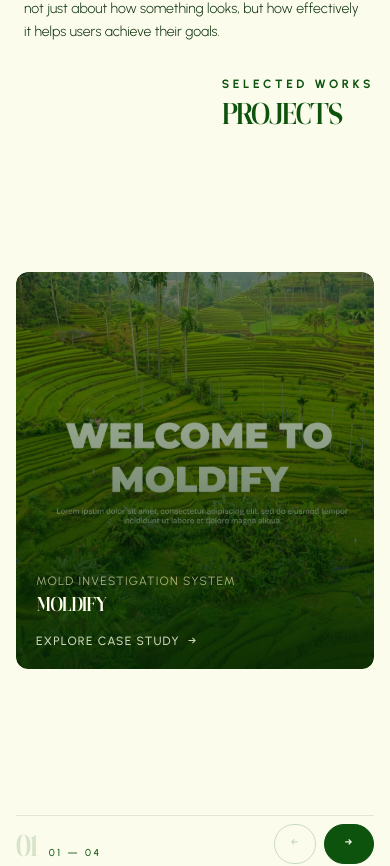
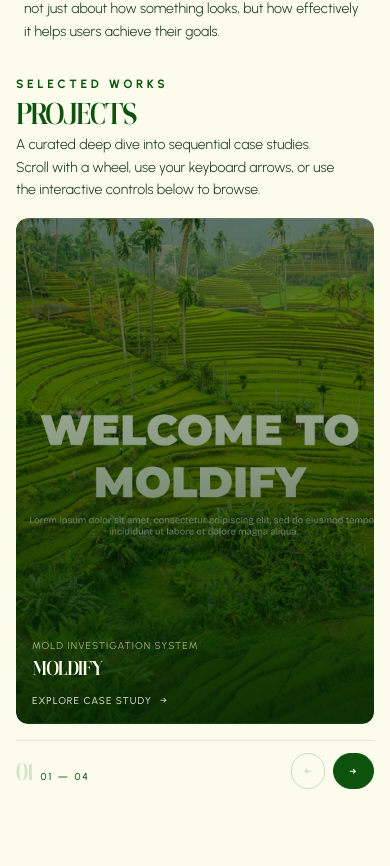
Before and after one commit to gabxillaa/main-portfolio, a Next.js app: page / in a window 390 px wide. Shown: the part 1814-2680 px from the top of the page. Built offline with nearby package versions, Linux system fonts and the light colour scheme; no server answers.

Commit message:
fixed responsiveness issue in the projects section

```diff
--- a/app/components/landing-page/projects.tsx
+++ b/app/components/landing-page/projects.tsx
@@ -18,11 +18,10 @@ export default function ArcCarousel() {
   return (
     <section
       id="projects"
-      className="relative w-full min-h-screen md:h-screen bg-[var(--background)] overflow-hidden px-4 md:px-12 lg:px-16 flex flex-col justify-between pt-8 pb-6 md:py-12 gap-6"
+      className="relative w-full min-h-screen bg-[var(--background)] overflow-hidden flex flex-col px-4 sm:px-8 md:px-12 lg:px-16 pt-8 pb-6 sm:pt-10 sm:pb-8 md:py-12 gap-4 sm:gap-6"
     >
       {/* ── ROW 1: Editorial Section Header ── */}
-      {/* Fixed: Restructured layout using flex justification to anchor description to the absolute right edge */}
-      <div className="w-full max-w-6xl mx-auto flex flex-col sm:flex-row justify-between items-end gap-4 shrink-0 selection:bg-[var(--primary)] selection:text-[var(--background)]">
+      <div className="w-full max-w-6xl mx-auto flex flex-col sm:flex-row sm:items-end sm:justify-between gap-2 sm:gap-6 shrink-0 selection:bg-[var(--primary)] selection:text-[var(--background)]">
         <div className="flex flex-col items-start">
           <span className="text-xs font-[family-name:var(--font-body)] tracking-[0.3em] text-[var(--primary)] font-bold block mb-1 uppercase">
             Selected Works
@@ -32,17 +31,33 @@ export default function ArcCarousel() {
           </h2>
         </div>
 
-        {/* Fixed: Set text-right, justified-end, and balanced max-width to cleanly flush against the carousel frame boundary */}
-        <div className="hidden sm:block max-w-sm text-right self-end">
-          <p className="font-[family-name:var(--font-body)] text-sm md:text-base leading-relaxed text-[var(--dark-green)] space-y-5 max-w-xl text-left font-light">
-            A curated deep dive into sequential case studies. Scroll with a wheel, use your keyboard arrows, or use the interactive frame dashboard below to browse.
+        <div className="sm:block max-w-xs sm:max-w-sm text-left sm:text-right self-start sm:self-end">
+          <p className="font-[family-name:var(--font-body)] text-sm leading-relaxed text-[var(--dark-green)] font-light">
+            A curated deep dive into sequential case studies. Scroll with a
+            wheel, use your keyboard arrows, or use the interactive controls
+            below to browse.
           </p>
         </div>
       </div>
 
-      {/* ── ROW 2: Screen-Bounded Dynamic Slide Runway ── */}
-      <div className="relative w-full h-[48vh] md:h-auto md:flex-1 min-h-[300px] overflow-hidden shrink-0 md:shrink font-sans">
-        <div className="w-full h-full max-w-6xl mx-auto py-1">
+      {/* ── ROW 2: Swiper Slide Runway ── */}
+      {/*
+        Swiper injects its own .swiper and .swiper-wrapper divs that don't
+        inherit h-full from Tailwind. We give the outer runway an explicit
+        height via inline style so the chain never breaks, and override the
+        Swiper internals with the global CSS block below.
+      */}
+      <style>{`
+        .mySwiper { height: 100% !important; }
+        .mySwiper .swiper-wrapper { height: 100% !important; }
+        .mySwiper .swiper-slide { height: 100% !important; }
+      `}</style>
+
+      <div
+        className="relative w-full overflow-hidden shrink-0 md:shrink"
+        style={{ height: "clamp(280px, 60vh, 560px)" }}
+      >
+        <div className="w-full h-full max-w-6xl mx-auto">
           <Swiper
             navigation={{
               prevEl: ".custom-editorial-prev",
@@ -51,19 +66,19 @@ export default function ArcCarousel() {
             mousewheel={{ forceToAxis: true }}
             keyboard={{ enabled: true }}
             modules={[Navigation, Mousewheel, Keyboard]}
-            spaceBetween={20}
+            spaceBetween={16}
             slidesPerView={1}
             grabCursor={true}
             onSlideChange={(swiper) => setActiveIndex(swiper.activeIndex + 1)}
-            className="mySwiper w-full h-full overflow-hidden rounded-xl"
+            className="mySwiper w-full overflow-hidden rounded-xl"
           >
-            {projects.map((project, index) => (
+            {projects.map((project) => (
               <SwiperSlide key={project.slug} className="w-full h-full">
                 <article
                   onClick={() => router.push(`/view-project/${project.slug}`)}
                   className="group relative w-full h-full cursor-pointer select-none overflow-hidden bg-[var(--dark-green)]/5 rounded-xl"
                 >
-                  {/* Backdrop Image Asset */}
+                  {/* Backdrop Image */}
                   <div className="absolute inset-0 overflow-hidden pointer-events-none">
                     <img
                       src={project.thumbnail}
@@ -77,28 +92,34 @@ export default function ArcCarousel() {
                     />
                   </div>
 
-                  {/* Layout Overlay Mask */}
+                  {/* Gradient Overlay */}
                   <div className="absolute inset-0 pointer-events-none bg-gradient-to-t from-[var(--dark-green)]/95 via-[var(--dark-green)]/50 to-[var(--dark-green)]/20 transition-opacity duration-500 opacity-90 group-hover:opacity-100" />
                   <div className="absolute inset-0 bg-[var(--primary)]/5 mix-blend-multiply pointer-events-none" />
 
-                  {/* Bottom Type Presentation Block */}
-                  <div className="absolute inset-x-0 bottom-0 p-5 md:p-8 z-20 flex flex-col items-start gap-1 w-full">
-                    <span className="text-xs font-[family-name:var(--font-body)] tracking-widest uppercase text-[var(--beige)]/70 block">
+                  {/* Text Block */}
+                  <div className="absolute inset-x-0 bottom-0 p-4 sm:p-6 md:p-8 z-20 flex flex-col items-start gap-1 w-full">
+                    <span className="text-[10px] sm:text-xs font-[family-name:var(--font-body)] tracking-widest uppercase text-[var(--beige)]/70 block">
                       {project.desc || "Interactive System Structure"}
                     </span>
-                    <h3 className="font-[family-name:var(--font-display)] text-xl md:text-3xl lg:text-4xl font-normal tracking-tight text-[var(--background)] uppercase leading-none">
+                    <h3 className="font-[family-name:var(--font-display)] text-xl sm:text-2xl md:text-3xl lg:text-4xl font-normal tracking-tight text-[var(--background)] uppercase leading-none">
                       {project.title}
                     </h3>
 
-                    <div className="w-full flex items-center justify-between pt-2 mt-2 opacity-80 group-hover:opacity-100 transition-opacity duration-300">
-                      <span className="text-xs font-[family-name:var(--font-body)] font-medium uppercase tracking-widest text-[var(--background)] flex items-center gap-2">
-                        Explore Case Study <span className="transform transition-transform duration-300 group-hover:translate-x-1">→</span>
+                    <div className="w-full flex items-center justify-between pt-2 mt-1 opacity-80 group-hover:opacity-100 transition-opacity duration-300">
+                      <span className="text-[10px] sm:text-xs font-[family-name:var(--font-body)] font-medium uppercase tracking-widest text-[var(--background)] flex items-center gap-2">
+                        Explore Case Study{" "}
+                        <span className="transform transition-transform duration-300 group-hover:translate-x-1">
+                          →
+                        </span>
                       </span>
                     </div>
                   </div>
 
-                  {/* Base Core Color Accent Border Accent */}
-                  <div className="absolute bottom-0 left-0 w-0 h-[3px] bg-[var(--primary)] transition-all duration-700 ease-out group-hover:w-full" aria-hidden />
+                  {/* Accent Border */}
+                  <div
+                    className="absolute bottom-0 left-0 w-0 h-[3px] bg-[var(--primary)] transition-all duration-700 ease-out group-hover:w-full"
+                    aria-hidden
+                  />
                 </article>
               </SwiperSlide>
             ))}
@@ -106,43 +127,54 @@ export default function ArcCarousel() {
         </div>
       </div>
 
-      {/* ── ROW 3: High-Visibility Timeless Interface Controls ── */}
-      <div className="w-full max-w-6xl mx-auto flex items-center justify-between gap-4 shrink-0 pt-2 border-t border-[var(--dark-green)]/10 sm:border-t-0">
+      {/* ── ROW 3: Controls Bar ── */}
+      <div className="w-full max-w-6xl mx-auto flex items-center justify-between gap-3 sm:gap-4 shrink-0 pt-3 border-t border-[var(--dark-green)]/10">
 
-        {/* Left Side: Large Ghost Counter + Fractional Text */}
-        <div className="flex items-baseline gap-3 md:gap-4 select-none">
-          <span className="font-[family-name:var(--font-display)] leading-none tracking-tighter text-[var(--primary)] text-3xl md:text-5xl opacity-15">
+        {/* Counter */}
+        <div className="flex items-baseline gap-2 sm:gap-3 select-none">
+          <span className="font-[family-name:var(--font-display)] leading-none tracking-tighter text-[var(--primary)] text-2xl sm:text-3xl md:text-5xl opacity-15">
             {pad(activeIndex)}
           </span>
-          <span className="font-[family-name:var(--font-body)] text-[10px] md:text-[11px] font-medium tracking-[0.25em] text-[var(--primary)] uppercase whitespace-nowrap">
+          <span className="font-[family-name:var(--font-body)] text-[10px] sm:text-[11px] font-medium tracking-[0.2em] sm:tracking-[0.25em] text-[var(--primary)] uppercase whitespace-nowrap">
             {pad(activeIndex)} &mdash; {pad(totalSlides)}
           </span>
         </div>
 
-        {/* Center Side: Hairline Timeline Progress Bar */}
-        <div className="grow max-w-md h-px bg-[var(--dark-green)]/20 relative hidden md:block" role="presentation">
+        {/* Progress Bar — visible at md+ */}
+        <div
+          className="hidden md:block grow max-w-md h-px bg-[var(--dark-green)]/20 relative"
+          role="presentation"
+        >
           <div
             className="absolute inset-y-0 left-0 bg-[var(--primary)] transition-all duration-500 ease-out"
-            style={{ width: `${totalSlides > 1 ? ((activeIndex - 1) / (totalSlides - 1)) * 100 : 100}%` }}
+            style={{
+              width: `${
+                totalSlides > 1
+                  ? ((activeIndex - 1) / (totalSlides - 1)) * 100
+                  : 100
+              }%`,
+            }}
           />
         </div>
 
-        {/* Right Side: Bold Editorial Navigation Controls */}
-        <div className="flex items-center gap-2 md:gap-3">
+        {/* Nav Buttons */}
+        <div className="flex items-center gap-2">
           <button
             aria-label="Navigate to previous project slide"
             disabled={activeIndex === 1}
-            className="font-[family-name:var(--font-body)] custom-editorial-prev flex items-center justify-center gap-2 h-10 md:h-11 px-4 md:px-5 rounded-full border border-[var(--primary)] text-[11px] md:text-xs font-semibold tracking-wider uppercase text-[var(--primary)] bg-transparent transition-all duration-300 hover:bg-[var(--primary)] hover:text-[var(--background)] disabled:opacity-20 disabled:hover:bg-transparent disabled:hover:text-[var(--primary)] disabled:pointer-events-none cursor-pointer select-none whitespace-nowrap"
+            className="font-[family-name:var(--font-body)] custom-editorial-prev flex items-center justify-center gap-1.5 h-9 sm:h-10 md:h-11 px-3 sm:px-4 md:px-5 rounded-full border border-[var(--primary)] text-[10px] sm:text-[11px] md:text-xs font-semibold tracking-wider uppercase text-[var(--primary)] bg-transparent transition-all duration-300 hover:bg-[var(--primary)] hover:text-[var(--background)] disabled:opacity-20 disabled:hover:bg-transparent disabled:hover:text-[var(--primary)] disabled:pointer-events-none cursor-pointer select-none whitespace-nowrap"
           >
-            <span>&larr;</span> <span className="hidden xs:inline">PREV</span>
+            <span>&larr;</span>
+            <span className="hidden sm:inline">PREV</span>
           </button>
 
           <button
             aria-label="Navigate to next project slide"
             disabled={activeIndex === totalSlides}
-            className="font-[family-name:var(--font-body)] custom-editorial-next flex items-center justify-center gap-2 h-10 md:h-11 px-5 md:px-6 rounded-full bg-[var(--primary)] text-[11px] md:text-xs font-semibold tracking-wider uppercase text-[var(--background)] border border-[var(--primary)] transition-all duration-300 hover:bg-transparent hover:text-[var(--primary)] disabled:opacity-20 disabled:hover:bg-[var(--primary)] disabled:hover:text-[var(--background)] disabled:pointer-events-none cursor-pointer select-none whitespace-nowrap"
+            className="font-[family-name:var(--font-body)] custom-editorial-next flex items-center justify-center gap-1.5 h-9 sm:h-10 md:h-11 px-4 sm:px-5 md:px-6 rounded-full bg-[var(--primary)] text-[10px] sm:text-[11px] md:text-xs font-semibold tracking-wider uppercase text-[var(--background)] border border-[var(--primary)] transition-all duration-300 hover:bg-transparent hover:text-[var(--primary)] disabled:opacity-20 disabled:hover:bg-[var(--primary)] disabled:hover:text-[var(--background)] disabled:pointer-events-none cursor-pointer select-none whitespace-nowrap"
           >
-            <span className="hidden xs:inline">NEXT</span> <span>&rarr;</span>
+            <span className="hidden sm:inline">NEXT</span>
+            <span>&rarr;</span>
           </button>
         </div>
 
--- a/app/components/landing-page/tech-stack.tsx
+++ b/app/components/landing-page/tech-stack.tsx
@@ -59,7 +59,7 @@ export default function TechStack() {
           </h2>
 
           <p className="font-[family-name:var(--font-body)] text-sm md:text-base leading-relaxed text-[var(--dark-green)] max-w-xl text-left font-light">
-            A high-performance architecture locked into a clean execution layer, prioritizing core rendering engines and framework infrastructures.
+            These are the tools I've picked up along the way, the ones I've actually spent time with, broken things in, and learned to trust.
           </p>
         </div>
 
--- a/app/components/navbar.tsx
+++ b/app/components/navbar.tsx
@@ -10,7 +10,7 @@ export default function EditorialNavbar() {
   const [isDarkMode, setIsDarkMode] = useState(false);
 
   const navItems = ["Home", "About", "Projects", "Tech Stack", "Contact"];
-  const sectionIds = ["home", "about", "projects", "tech-stack", "contact-me"];
+  const sectionIds = ["home", "about", "projects", "tech-stack", "contact"];
 
  const DARK = {
   "--background": "#111210",   // warm near-black, slight green undertone
```
Also changed, not shown: app/components/landing-page/about-me.tsx (+4 -4 lines), app/components/landing-page/contact-me.tsx (+4 -4 lines).
